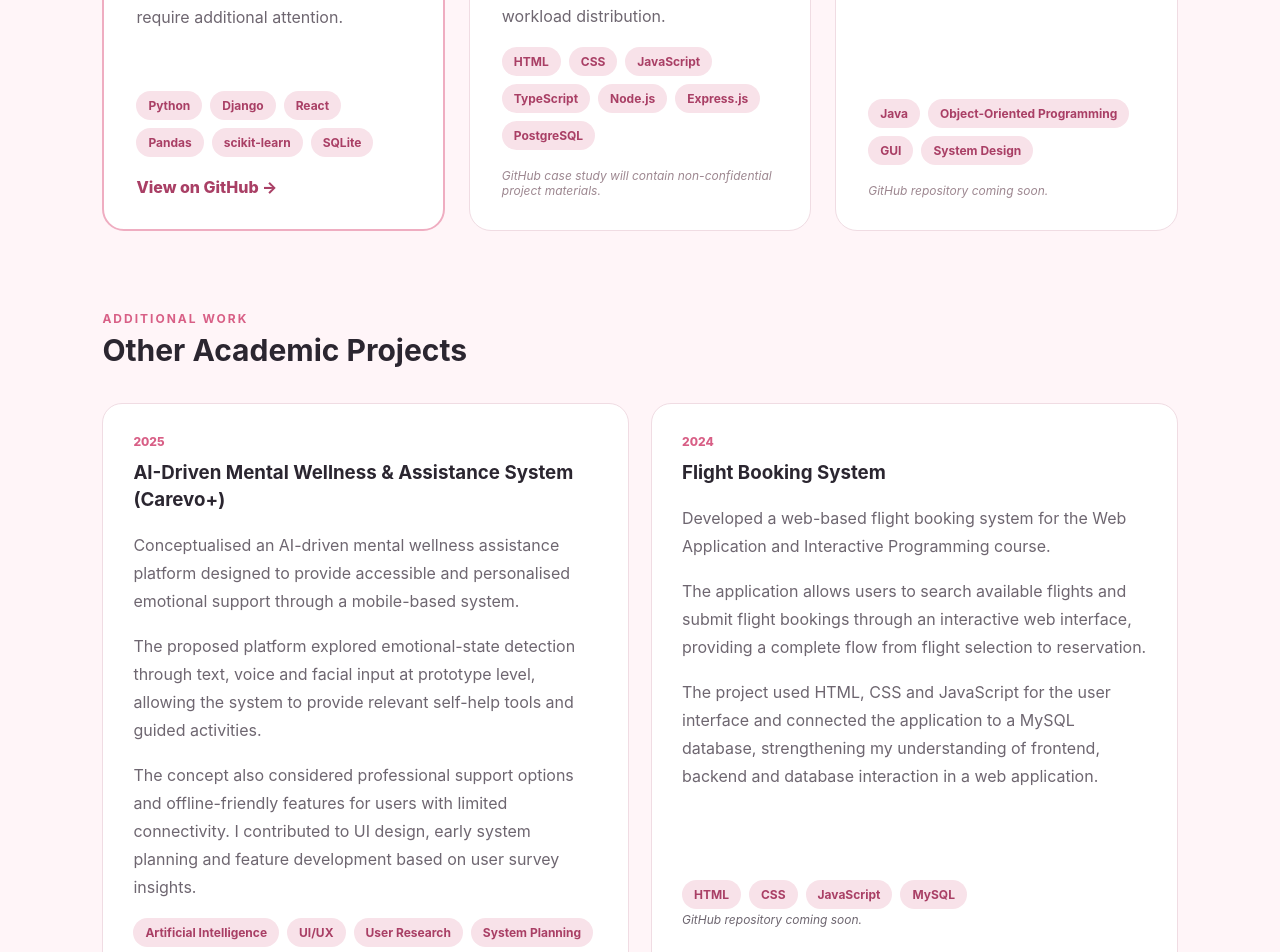
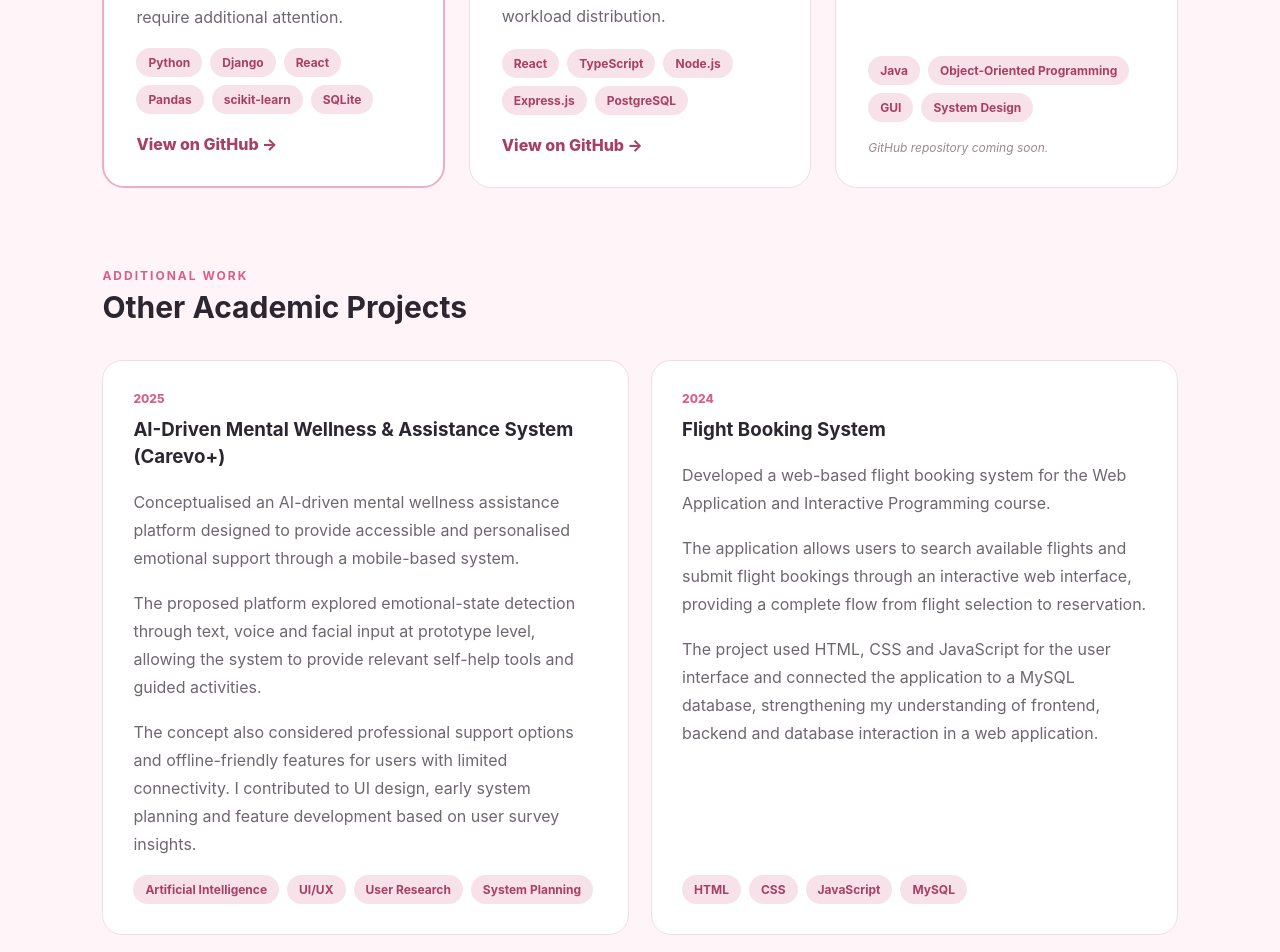
Before and after one commit to AinFarisya/AinFarisya-Portfolio, a React (Vite) app: page / in a window 1280 px wide. Shown: the part 4760-5712 px from the top of the page. Built offline with nearby package versions, Linux system fonts and the light colour scheme.

Commit message:
Update internship project details

```diff
--- a/src/App.jsx
+++ b/src/App.jsx
@@ -684,18 +684,22 @@
             </p>
 
             <div className="tag-row">
-              <span>HTML</span>
-              <span>CSS</span>
-              <span>JavaScript</span>
+              <span>React</span>
               <span>TypeScript</span>
               <span>Node.js</span>
               <span>Express.js</span>
               <span>PostgreSQL</span>
             </div>
 
-            <p className="project-note">
-              GitHub case study will contain non-confidential project materials.
-            </p>
+            <a
+  href="https://github.com/AinFarisya/Project-Tracking-Workload-Monitoring-System"
+  target="_blank"
+  rel="noopener noreferrer"
+  className="project-link"
+>
+  View on GitHub →
+</a>
+
 
           </div>
 
@@ -836,10 +840,6 @@
               <span>MySQL</span>
             </div>
 
-            <p className="mini-note">
-              GitHub repository coming soon.
-            </p>
-
           </div>
 
 
@@ -916,10 +916,6 @@
               <span>Functions</span>
               <span>Data Handling</span>
             </div>
-
-            <p className="mini-note">
-              GitHub repository coming soon.
-            </p>
 
           </div>
 
```
